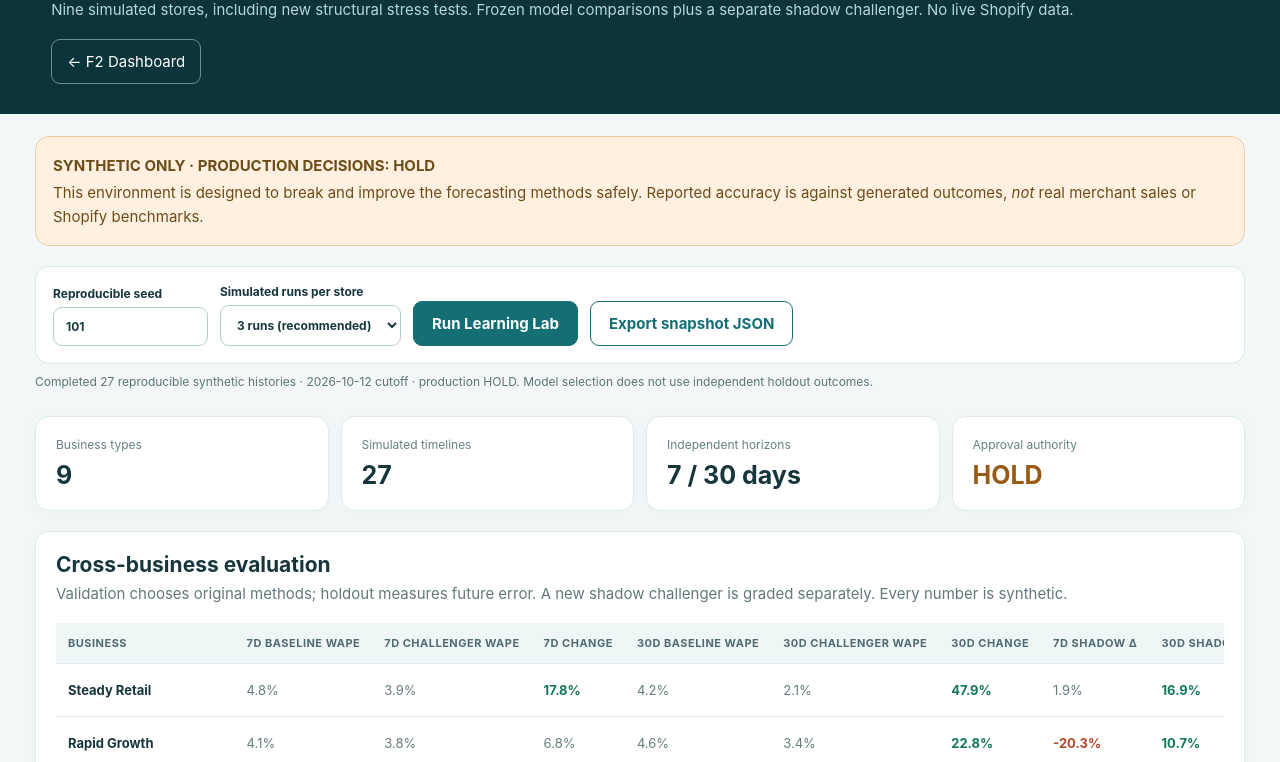
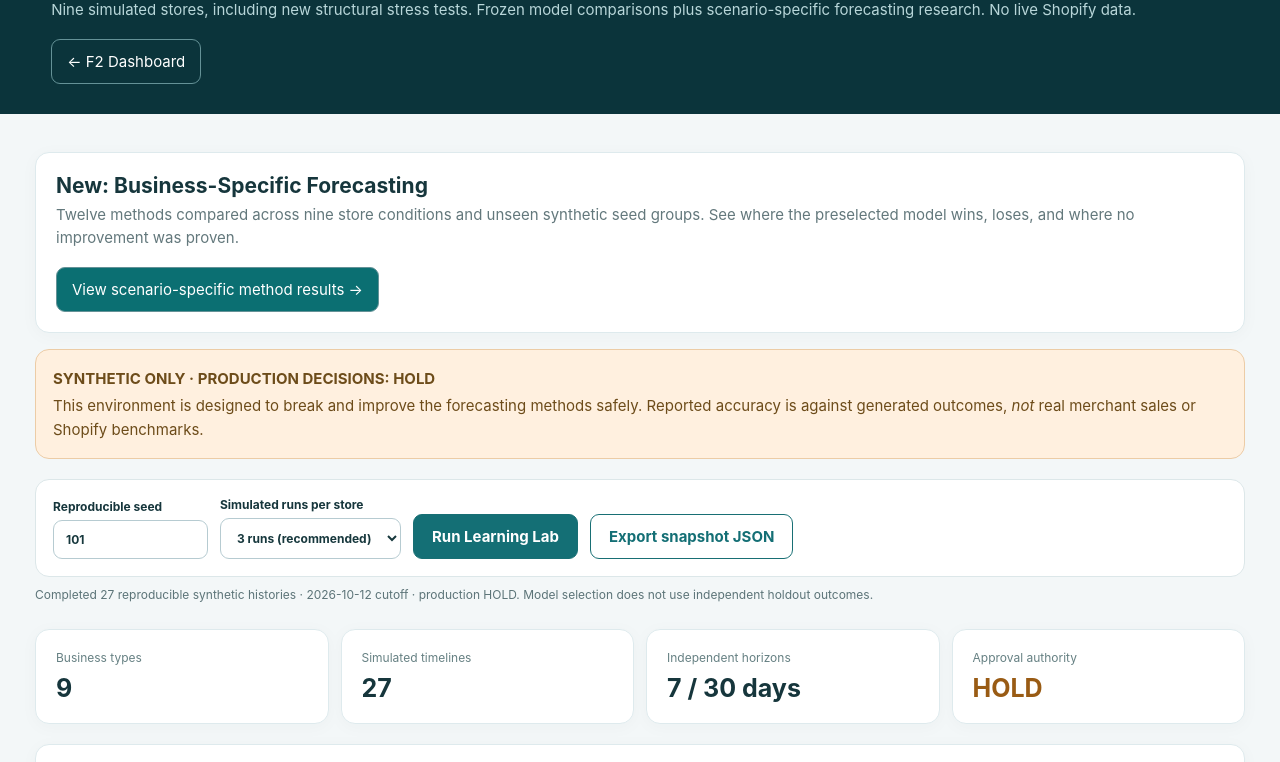
Before and after one commit to wfowlkes/f2-business-advisor-, a plain HTML site: page lab/index.html in a window 1280 px wide. Shown: the part 111-873 px from the top of the page. Drawn offline with Linux system fonts and the light colour scheme.

Commit message:
Release v1.2 scenario research: lab/index.html

```diff
--- a/lab/index.html
+++ b/lab/index.html
@@ -1,8 +1,9 @@
 <!doctype html>
 <html lang="en"><head><meta charset="utf-8"><meta name="viewport" content="width=device-width,initial-scale=1">
 <title>F2 Synthetic Business Testing Lab</title><link rel="stylesheet" href="style.css"></head>
-<body><header class="top"><div><p class="eyebrow">F2 Commerce / Learning Lab v1.1</p><h1>Synthetic Business Testing Lab</h1><p>Nine simulated stores, including new structural stress tests. Frozen model comparisons plus a separate shadow challenger. No live Shopify data.</p></div><a class="back" href="../">← F2 Dashboard</a></header>
+<body><header class="top"><div><p class="eyebrow">F2 Commerce / Learning Lab v1.2</p><h1>Synthetic Business Testing Lab</h1><p>Nine simulated stores, including new structural stress tests. Frozen model comparisons plus scenario-specific forecasting research. No live Shopify data.</p></div><a class="back" href="../">← F2 Dashboard</a></header>
 <main>
+<section class="section"><h2>New: Business-Specific Forecasting</h2><p>Twelve methods compared across nine store conditions and unseen synthetic seed groups. See where the preselected model wins, loses, and where no improvement was proven.</p><a href="strategies.html" class="back" style="display:inline-block;background:#0b6f72">View scenario-specific method results →</a></section>
 <section class="warning" role="status"><strong>SYNTHETIC ONLY · PRODUCTION DECISIONS: HOLD</strong> This environment is designed to break and improve the forecasting methods safely. Reported accuracy is against generated outcomes, <em>not</em> real merchant sales or Shopify benchmarks.</section>
 <section class="toolbar" aria-label="Experiment settings"><label for="seed">Reproducible seed <input type="number" id="seed" value="101" min="1" max="999999900" step="1" inputmode="numeric"></label><label for="replicates">Simulated runs per store <select id="replicates"><option value="1">1 run (fast)</option><option value="3" selected>3 runs (recommended)</option><option value="5">5 runs (stress)</option></select></label><button id="run" type="button">Run Learning Lab</button><button id="export" type="button" class="secondary" disabled>Export snapshot JSON</button></section>
 <section id="status" class="minor" role="status" aria-live="polite">Ready to run reproducible simulated experiments.</section>
```
